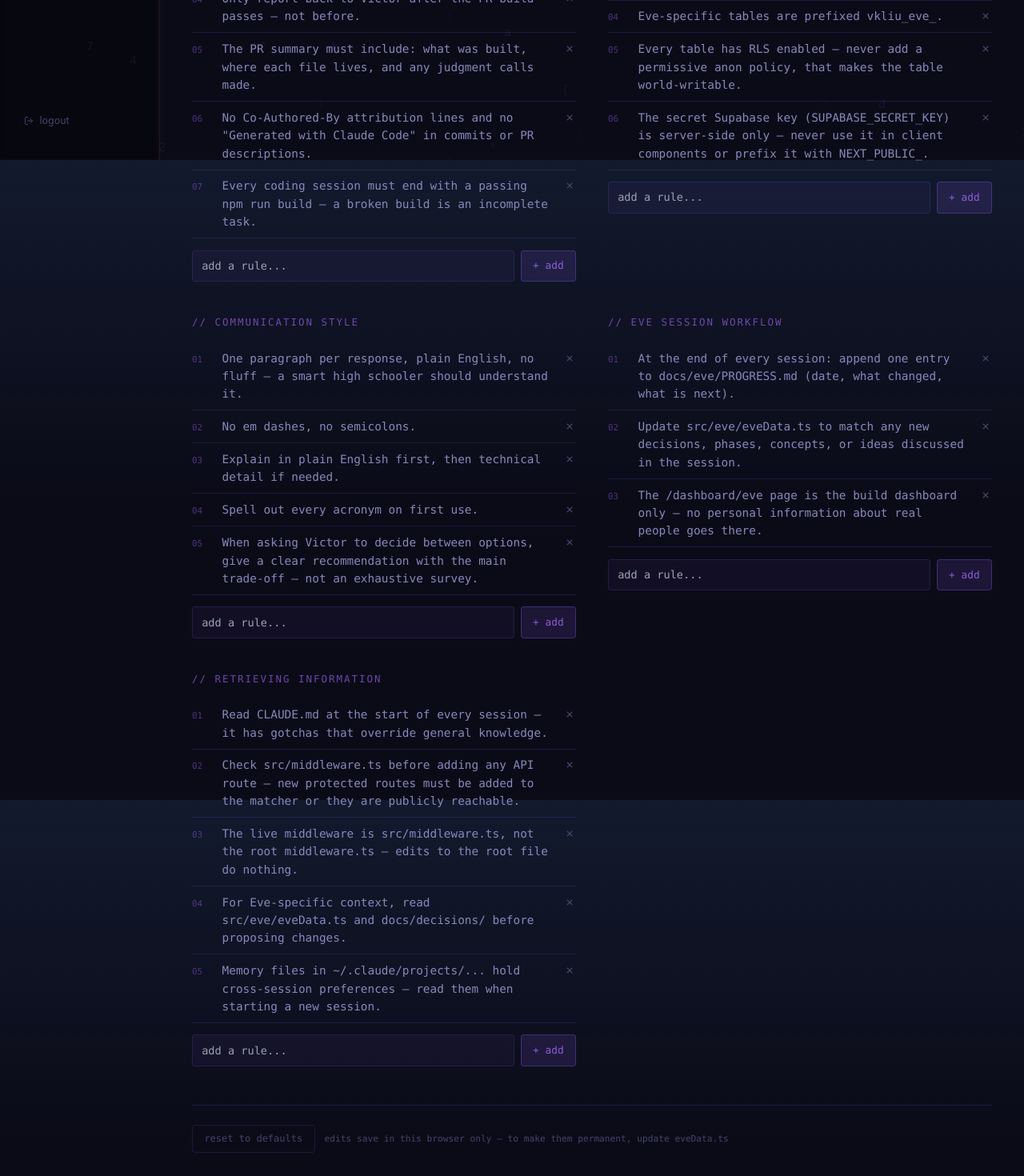
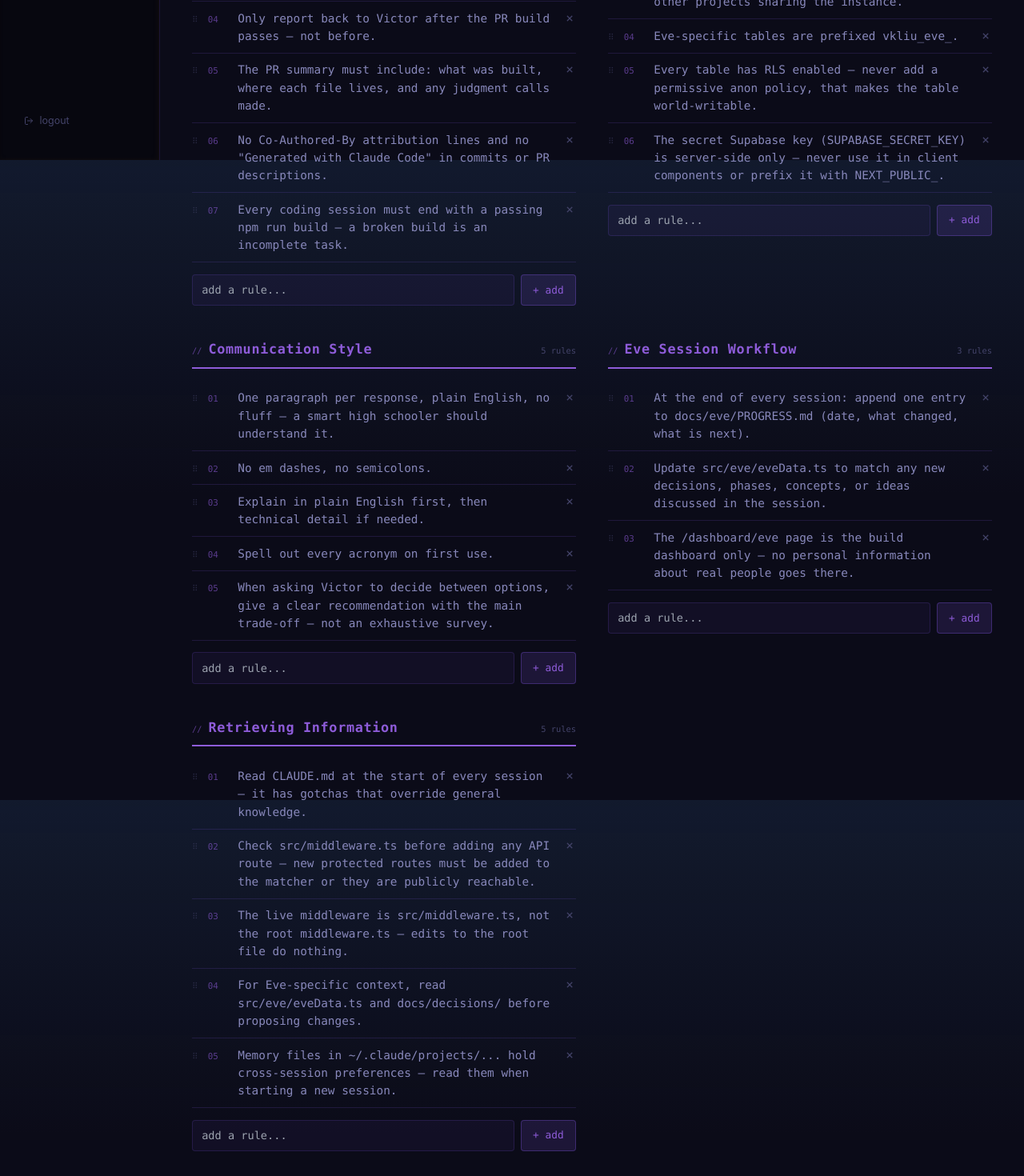
Before and after one commit to v-kliu/v3, a Next.js app: page /dashboard/eve/rules in a window 1280 px wide. Shown: the part 600-2070 px from the top of the page at 80% size. Built offline with nearby package versions, Linux system fonts and the light colour scheme; a web font is replaced by a local one.

Commit message:
eve: terminal line bg animation, drag-and-drop rules, bigger section titles

```diff
--- a/src/app/dashboard/(protected)/eve/rules/page.tsx
+++ b/src/app/dashboard/(protected)/eve/rules/page.tsx
@@ -1,6 +1,6 @@
 'use client'
 
-import { useState, useEffect } from 'react'
+import { useState, useEffect, useRef } from 'react'
 import { RULE_SECTIONS, type RuleSection } from '@/eve/eveData'
 import { PALETTE } from '@/components/grit/store'
 import EveTabs from '@/components/dashboard/EveTabs'
@@ -26,32 +26,61 @@ export default function EveRulesPage() {
   const [sections, setSections] = useState<RuleSection[]>([])
   const [drafts, setDrafts] = useState<Record<string, string>>({})
   const [loaded, setLoaded] = useState(false)
+  const dragSrc = useRef<{ sectionId: string; index: number } | null>(null)
+  const [dragOver, setDragOver] = useState<{ sectionId: string; index: number } | null>(null)
 
   useEffect(() => { setSections(loadSections()); setLoaded(true) }, [])
+
+  function update(next: RuleSection[]) {
+    saveSections(next)
+    setSections(next)
+  }
 
   function addRule(sectionId: string) {
     const text = (drafts[sectionId] ?? '').trim()
     if (!text) return
-    setSections(prev => {
-      const next = prev.map(s => s.id === sectionId ? { ...s, rules: [...s.rules, text] } : s)
-      saveSections(next)
-      return next
-    })
+    update(sections.map(s => s.id === sectionId ? { ...s, rules: [...s.rules, text] } : s))
     setDrafts(d => ({ ...d, [sectionId]: '' }))
   }
 
   function deleteRule(sectionId: string, index: number) {
-    setSections(prev => {
-      const next = prev.map(s => s.id === sectionId ? { ...s, rules: s.rules.filter((_, i) => i !== index) } : s)
-      saveSections(next)
-      return next
-    })
+    update(sections.map(s => s.id === sectionId ? { ...s, rules: s.rules.filter((_, i) => i !== index) } : s))
+  }
+
+  function onDragStart(sectionId: string, index: number) {
+    dragSrc.current = { sectionId, index }
+  }
+
+  function onDragOver(e: React.DragEvent, sectionId: string, index: number) {
+    e.preventDefault()
+    setDragOver({ sectionId, index })
+  }
+
+  function onDrop(e: React.DragEvent, destSectionId: string, destIndex: number) {
+    e.preventDefault()
+    setDragOver(null)
+    const src = dragSrc.current
+    if (!src) return
+    if (src.sectionId === destSectionId && src.index === destIndex) return
+
+    const next = sections.map(s => ({ ...s, rules: [...s.rules] }))
+    const srcSection = next.find(s => s.id === src.sectionId)
+    const destSection = next.find(s => s.id === destSectionId)
+    if (!srcSection || !destSection) return
+
+    const [moved] = srcSection.rules.splice(src.index, 1)
+    destSection.rules.splice(destIndex, 0, moved)
+    dragSrc.current = null
+    update(next)
+  }
+
+  function onDragEnd() {
+    dragSrc.current = null
+    setDragOver(null)
   }
 
   function resetToDefaults() {
-    const seed = RULE_SECTIONS.map(s => ({ ...s, rules: [...s.rules] }))
-    saveSections(seed)
-    setSections(seed)
+    update(RULE_SECTIONS.map(s => ({ ...s, rules: [...s.rules] })))
   }
 
   if (!loaded) return null
@@ -66,7 +95,7 @@ export default function EveRulesPage() {
         </p>
         <h1 style={{ fontFamily: mono, fontSize: '2.2rem', fontWeight: 700, letterSpacing: '0.08em', margin: '0 0 0.3rem 0', color: EVE_COLOR }}>rules</h1>
         <p style={{ fontFamily: mono, fontSize: '0.75rem', color: 'var(--text-faint)', margin: 0, letterSpacing: '0.06em' }}>
-          explicit workflows and conventions / edits save to your browser
+          explicit workflows and conventions / drag to reorder / edits save to your browser
         </p>
       </header>
 
@@ -75,21 +104,78 @@ export default function EveRulesPage() {
       <div style={{ display: 'grid', gridTemplateColumns: 'repeat(auto-fill, minmax(400px, 1fr))', gap: '2.5rem', alignItems: 'start' }}>
         {sections.map(section => (
           <section key={section.id}>
-            <p style={{ fontFamily: mono, fontSize: '0.78rem', letterSpacing: '0.16em', textTransform: 'uppercase', color: EVE_COLOR, margin: '0 0 0.9rem 0', opacity: 0.75 }}>
-              {`// ${section.title}`}
-            </p>
+
+            {/* Section title — prominent */}
+            <div style={{
+              borderBottom: `2px solid ${EVE_COLOR}`,
+              paddingBottom: '0.5rem',
+              marginBottom: '1rem',
+              display: 'flex',
+              alignItems: 'baseline',
+              gap: '0.5rem',
+            }}>
+              <span style={{ fontFamily: mono, fontSize: '0.65rem', color: EVE_COLOR, opacity: 0.6 }}>//</span>
+              <span style={{ fontFamily: mono, fontSize: '1.05rem', fontWeight: 700, color: EVE_COLOR, letterSpacing: '0.04em' }}>
+                {section.title}
+              </span>
+              <span style={{ fontFamily: mono, fontSize: '0.65rem', color: 'var(--text-faint)', marginLeft: 'auto' }}>
+                {section.rules.length} rule{section.rules.length !== 1 ? 's' : ''}
+              </span>
+            </div>
+
             <ol style={{ margin: '0 0 0.9rem 0', padding: 0, listStyle: 'none' }}>
-              {section.rules.map((rule, i) => (
-                <li key={i} style={{ display: 'flex', gap: '0.75rem', alignItems: 'baseline', padding: '0.55rem 0', borderBottom: '1px solid var(--border)', fontFamily: mono, fontSize: '0.9rem', color: 'var(--text-muted)', lineHeight: 1.55 }}>
-                  <span style={{ color: EVE_COLOR, opacity: 0.5, flexShrink: 0, fontSize: '0.68rem', minWidth: '1.6rem' }}>{String(i + 1).padStart(2, '0')}</span>
-                  <span style={{ flex: 1 }}>{rule}</span>
-                  <button onClick={() => deleteRule(section.id, i)} title="Remove" aria-label="remove rule"
-                    style={{ background: 'none', border: 'none', cursor: 'pointer', color: 'var(--text-faint)', fontFamily: mono, fontSize: '1rem', padding: '0 0.2rem', flexShrink: 0, lineHeight: 1 }}>
-                    ×
-                  </button>
-                </li>
-              ))}
+              {section.rules.map((rule, i) => {
+                const isOver = dragOver?.sectionId === section.id && dragOver?.index === i
+                return (
+                  <li
+                    key={i}
+                    draggable
+                    onDragStart={() => onDragStart(section.id, i)}
+                    onDragOver={e => onDragOver(e, section.id, i)}
+                    onDrop={e => onDrop(e, section.id, i)}
+                    onDragEnd={onDragEnd}
+                    style={{
+                      display: 'flex', gap: '0.75rem', alignItems: 'baseline',
+                      padding: '0.6rem 0',
+                      borderBottom: isOver
+                        ? `2px solid ${EVE_COLOR}`
+                        : '1px solid var(--border)',
+                      fontFamily: mono, fontSize: '0.9rem',
+                      color: 'var(--text-muted)', lineHeight: 1.55,
+                      cursor: 'grab',
+                      userSelect: 'none',
+                    }}
+                  >
+                    <span style={{ color: 'var(--text-faint)', flexShrink: 0, fontSize: '0.65rem', opacity: 0.5 }}>⠿</span>
+                    <span style={{ color: EVE_COLOR, opacity: 0.6, flexShrink: 0, fontSize: '0.68rem', minWidth: '1.6rem' }}>
+                      {String(i + 1).padStart(2, '0')}
+                    </span>
+                    <span style={{ flex: 1 }}>{rule}</span>
+                    <button
+                      onClick={() => deleteRule(section.id, i)}
+                      title="Remove"
+                      aria-label="remove rule"
+                      style={{ background: 'none', border: 'none', cursor: 'pointer', color: 'var(--text-faint)', fontFamily: mono, fontSize: '1rem', padding: '0 0.2rem', flexShrink: 0, lineHeight: 1 }}
+                    >
+                      ×
+                    </button>
+                  </li>
+                )
+              })}
+
+              {/* Drop zone at end of list */}
+              <li
+                onDragOver={e => onDragOver(e, section.id, section.rules.length)}
+                onDrop={e => onDrop(e, section.id, section.rules.length)}
+                style={{
+                  height: dragOver?.sectionId === section.id && dragOver?.index === section.rules.length ? '2px' : '0',
+                  background: EVE_COLOR,
+                  transition: 'height 0.1s',
+                  listStyle: 'none',
+                }}
+              />
             </ol>
+
             <div style={{ display: 'flex', gap: '0.5rem' }}>
               <input
                 value={drafts[section.id] ?? ''}
@@ -98,8 +184,10 @@ export default function EveRulesPage() {
                 placeholder="add a rule..."
                 style={{ flex: 1, fontFamily: mono, fontSize: '0.85rem', background: 'rgba(139,92,246,0.06)', border: '1px solid var(--border)', borderRadius: '4px', padding: '0.45rem 0.7rem', color: 'var(--text)', outline: 'none' }}
               />
-              <button onClick={() => addRule(section.id)}
-                style={{ fontFamily: mono, fontSize: '0.8rem', background: 'rgba(139,92,246,0.14)', border: '1px solid rgba(139,92,246,0.3)', borderRadius: '4px', padding: '0.45rem 0.9rem', color: EVE_COLOR, cursor: 'pointer' }}>
+              <button
+                onClick={() => addRule(section.id)}
+                style={{ fontFamily: mono, fontSize: '0.8rem', background: 'rgba(139,92,246,0.14)', border: '1px solid rgba(139,92,246,0.3)', borderRadius: '4px', padding: '0.45rem 0.9rem', color: EVE_COLOR, cursor: 'pointer' }}
+              >
                 + add
               </button>
             </div>
@@ -107,12 +195,14 @@ export default function EveRulesPage() {
         ))}
       </div>
 
-      <div style={{ marginTop: '3rem', paddingTop: '1.5rem', borderTop: '1px solid var(--border)' }}>
-        <button onClick={resetToDefaults}
-          style={{ fontFamily: mono, fontSize: '0.75rem', background: 'none', border: '1px solid var(--border)', borderRadius: '4px', padding: '0.4rem 0.9rem', color: 'var(--text-faint)', cursor: 'pointer' }}>
+      <div style={{ marginTop: '3rem', paddingTop: '1.5rem', borderTop: '1px solid var(--border)', display: 'flex', alignItems: 'center', gap: '1rem', flexWrap: 'wrap' }}>
+        <button
+          onClick={resetToDefaults}
+          style={{ fontFamily: mono, fontSize: '0.75rem', background: 'none', border: '1px solid var(--border)', borderRadius: '4px', padding: '0.4rem 0.9rem', color: 'var(--text-faint)', cursor: 'pointer' }}
+        >
           reset to defaults
         </button>
-        <span style={{ fontFamily: mono, fontSize: '0.7rem', color: 'var(--text-faint)', marginLeft: '0.75rem' }}>
+        <span style={{ fontFamily: mono, fontSize: '0.7rem', color: 'var(--text-faint)' }}>
           edits save in this browser only — to make them permanent, update eveData.ts
         </span>
       </div>
```
Also changed, not shown: src/components/dashboard/EveBg.tsx (+71 -46 lines).
